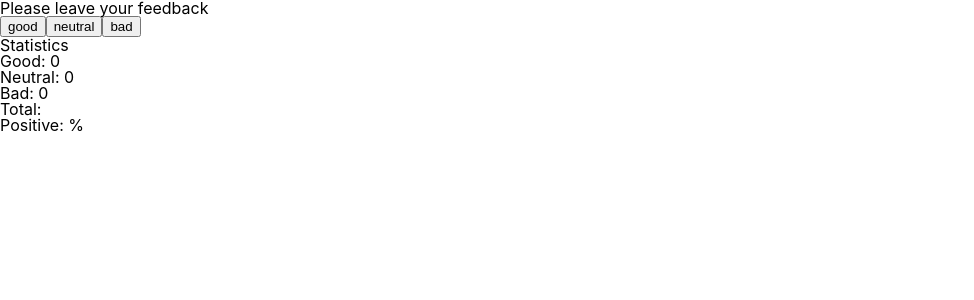
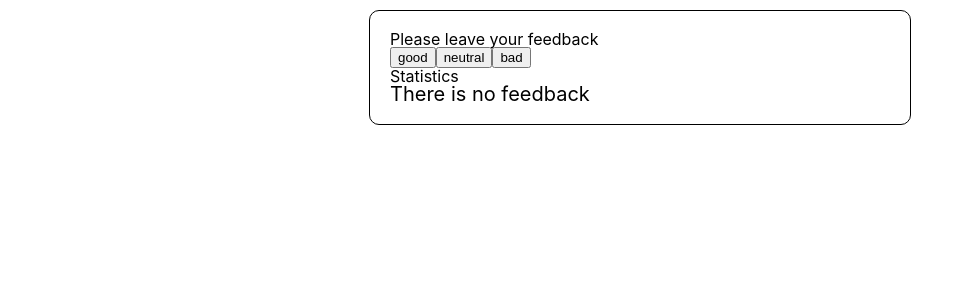
Before and after one commit to Jberestian/goit-react-hw-02-feedback, a React (Create React App) app: page / in a window 1280 px wide. Shown: the top 300 px of the page, without its empty margins (0-974 px from the left). Built offline with nearby package versions, Linux system fonts and the light colour scheme.

Commit message:
fix bugs

```diff
--- a/src/components/Feedback/Feedback.jsx
+++ b/src/components/Feedback/Feedback.jsx
@@ -14,12 +14,12 @@ const Feedback = ({
 }) => {
   const { good, neutral, bad } = state;
 
-  const total = countTotalFeedback;
+  const total = countTotalFeedback();
 
-  const positive = countPositiveFeedbackPercentage;
+  const positive = countPositiveFeedbackPercentage();
 
   return (
-    <div className={s.feedback}>
+    <div className={s.feedbackForm}>
       <Section title="Please leave your feedback">
         <FeedbackOptions
           options={Object.keys(state)}
@@ -28,7 +28,7 @@ const Feedback = ({
       </Section>
 
       <Section title="Statistics">
-        <div className={s.stats}>
+        <div className={s.sections}>
           {total === 0 ? (
             <Notification message="There is no feedback" />
           ) : (
--- a/src/components/Feedback/feedback.module.css
+++ b/src/components/Feedback/feedback.module.css
@@ -0,0 +1,11 @@
+.feedbackForm {
+  margin: 10px auto;
+  padding: 20px;
+  width: 500px;
+  border: 1px solid black;
+  border-radius: 10px;
+}
+
+.sections {
+  font-size: 20px;
+}
```
